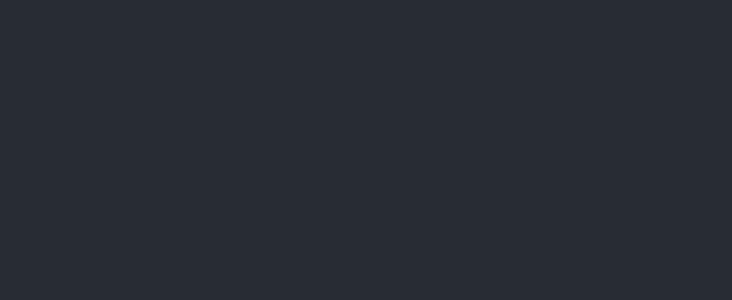
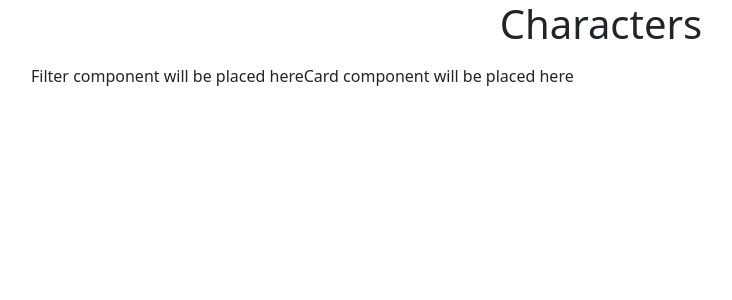
Before and after one commit to leonvallejos/rick-and-morty-wiki, a React (Create React App) app: page / in a window 1280 px wide. Shown: the top 300 px of the page, without its empty margins (39-771 px from the left). Built offline with nearby package versions, Linux system fonts and the light colour scheme.

Commit message:
Add divs and row

```diff
--- a/src/App.js
+++ b/src/App.js
@@ -13,7 +13,15 @@ import Search from "./components/Search/Search";
 function App() {
   return (
     <div className="App">
-      <header className="App-header"></header>
+      <h1 className="text-center mb-3">Characters</h1>
+      <div className="container">
+        <div className="row">
+          Filter component will be placed here
+          <div className="col-lg-8 col-12">
+            <div className="row">Card component will be placed here</div>
+          </div>
+        </div>
+      </div>
     </div>
   );
 }
```
